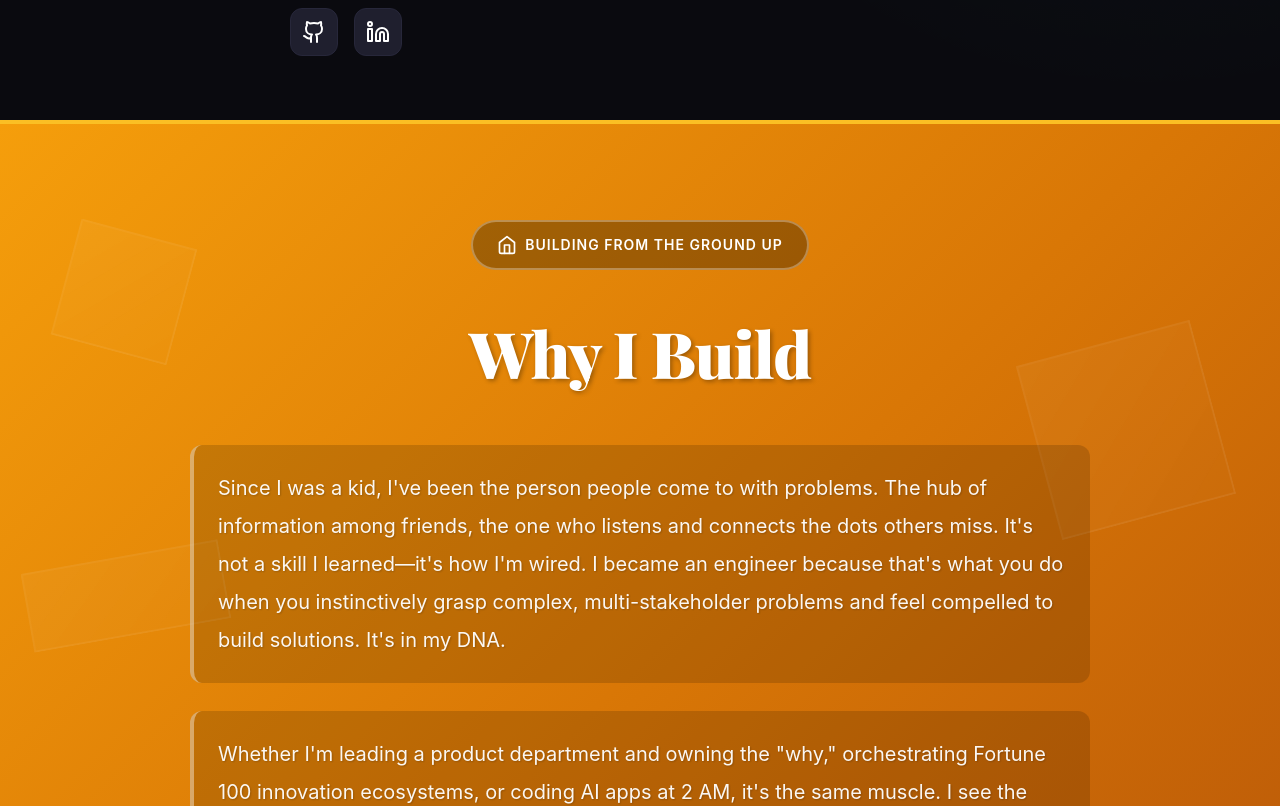
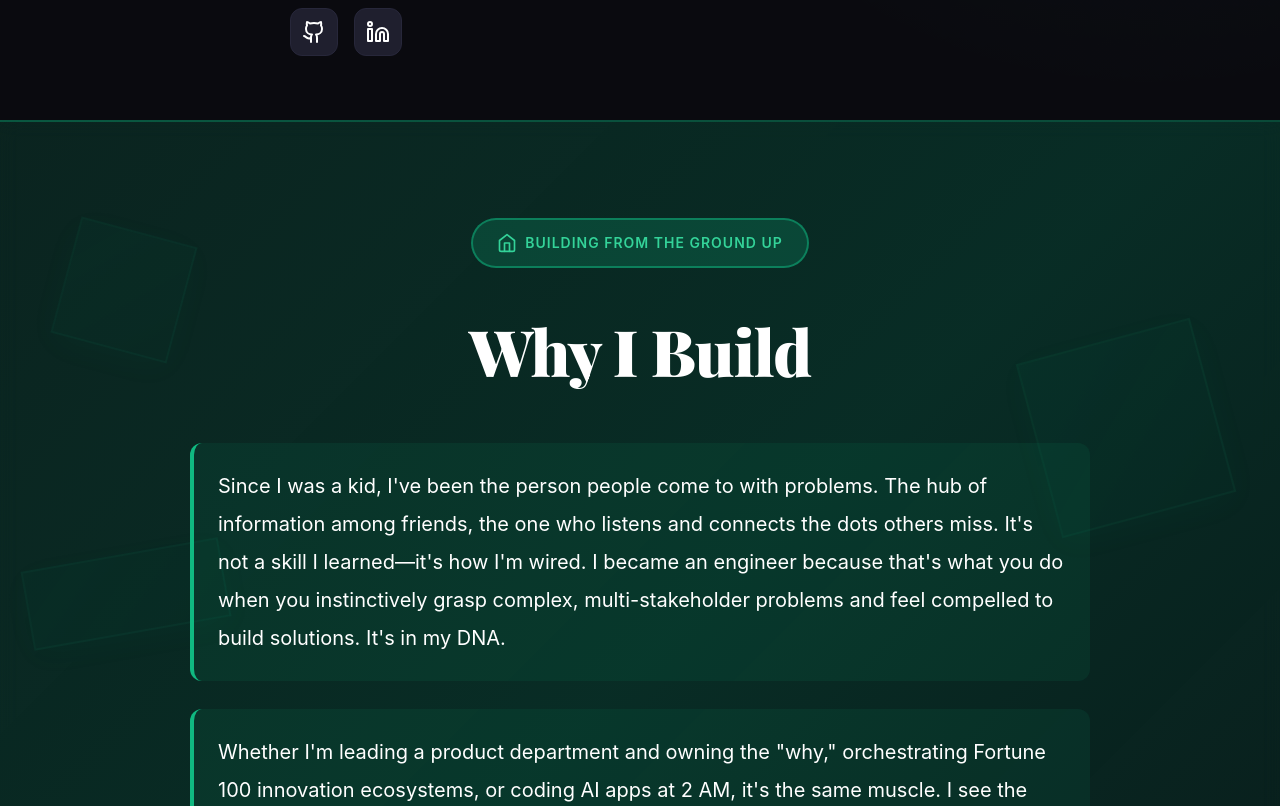
Before and after one commit to stephaneritty-del/portfolio, a React (Vite) app: page / in a window 1280 px wide. Shown: the part 680-1486 px from the top of the page. Built offline with nearby package versions, Linux system fonts and the light colour scheme.

Commit message:
Add files via upload

```diff
--- a/src/App.css
+++ b/src/App.css
@@ -286,11 +286,12 @@ body {
 /* Why I Build Section */
 .why-section {
   padding: 6rem 2rem;
-  background: linear-gradient(135deg, #f59e0b 0%, #d97706 50%, #b45309 100%);
+  background: linear-gradient(135deg, rgba(16, 185, 129, 0.15) 0%, rgba(5, 150, 105, 0.25) 50%, rgba(4, 120, 87, 0.15) 100%);
   position: relative;
   overflow: hidden;
-  border-top: 4px solid #fbbf24;
-  border-bottom: 4px solid #fbbf24;
+  border-top: 2px solid rgba(16, 185, 129, 0.3);
+  border-bottom: 2px solid rgba(16, 185, 129, 0.3);
+  backdrop-filter: blur(10px);
 }
 
 .why-visual-bg {
@@ -306,10 +307,11 @@ body {
 /* Building Blocks Animation */
 .building-block {
   position: absolute;
-  background: linear-gradient(135deg, rgba(255, 255, 255, 0.3), rgba(255, 255, 255, 0.1));
-  border: 2px solid rgba(255, 255, 255, 0.4);
+  background: linear-gradient(135deg, rgba(16, 185, 129, 0.25), rgba(5, 150, 105, 0.15));
+  border: 2px solid rgba(16, 185, 129, 0.4);
   backdrop-filter: blur(10px);
   will-change: transform, opacity;
+  box-shadow: 0 8px 32px rgba(16, 185, 129, 0.2);
 }
 
 .block-1 {
@@ -439,10 +441,10 @@ body {
   align-items: center;
   gap: 0.5rem;
   padding: 0.75rem 1.5rem;
-  background: rgba(0, 0, 0, 0.3);
-  border: 2px solid rgba(255, 255, 255, 0.3);
+  background: rgba(16, 185, 129, 0.2);
+  border: 2px solid rgba(16, 185, 129, 0.5);
   border-radius: 50px;
-  color: white;
+  color: var(--color-primary-light);
   font-size: 0.875rem;
   font-weight: 600;
   margin-bottom: 2rem;
@@ -456,22 +458,20 @@ body {
   font-size: clamp(2.5rem, 5vw, 4rem);
   font-weight: 900;
   margin-bottom: 2.5rem;
-  color: white;
-  text-shadow: 2px 2px 4px rgba(0, 0, 0, 0.3);
+  color: var(--color-text);
   letter-spacing: -1px;
 }
 
 .why-content p {
   font-size: 1.25rem;
   line-height: 1.9;
-  color: rgba(255, 255, 255, 0.95);
+  color: var(--color-text);
   margin-bottom: 1.75rem;
   text-align: left;
-  text-shadow: 1px 1px 2px rgba(0, 0, 0, 0.2);
-  background: rgba(0, 0, 0, 0.15);
+  background: rgba(16, 185, 129, 0.08);
   padding: 1.5rem;
   border-radius: 12px;
-  border-left: 4px solid rgba(255, 255, 255, 0.4);
+  border-left: 4px solid var(--color-primary);
   backdrop-filter: blur(5px);
 }
 
@@ -482,8 +482,8 @@ body {
 .why-closing {
   font-weight: 600;
   font-size: 1.35rem !important;
-  background: rgba(0, 0, 0, 0.25) !important;
-  border-left: 4px solid white !important;
+  background: rgba(16, 185, 129, 0.15) !important;
+  border-left: 4px solid var(--color-primary-light) !important;
   font-style: italic;
 }
 
```
